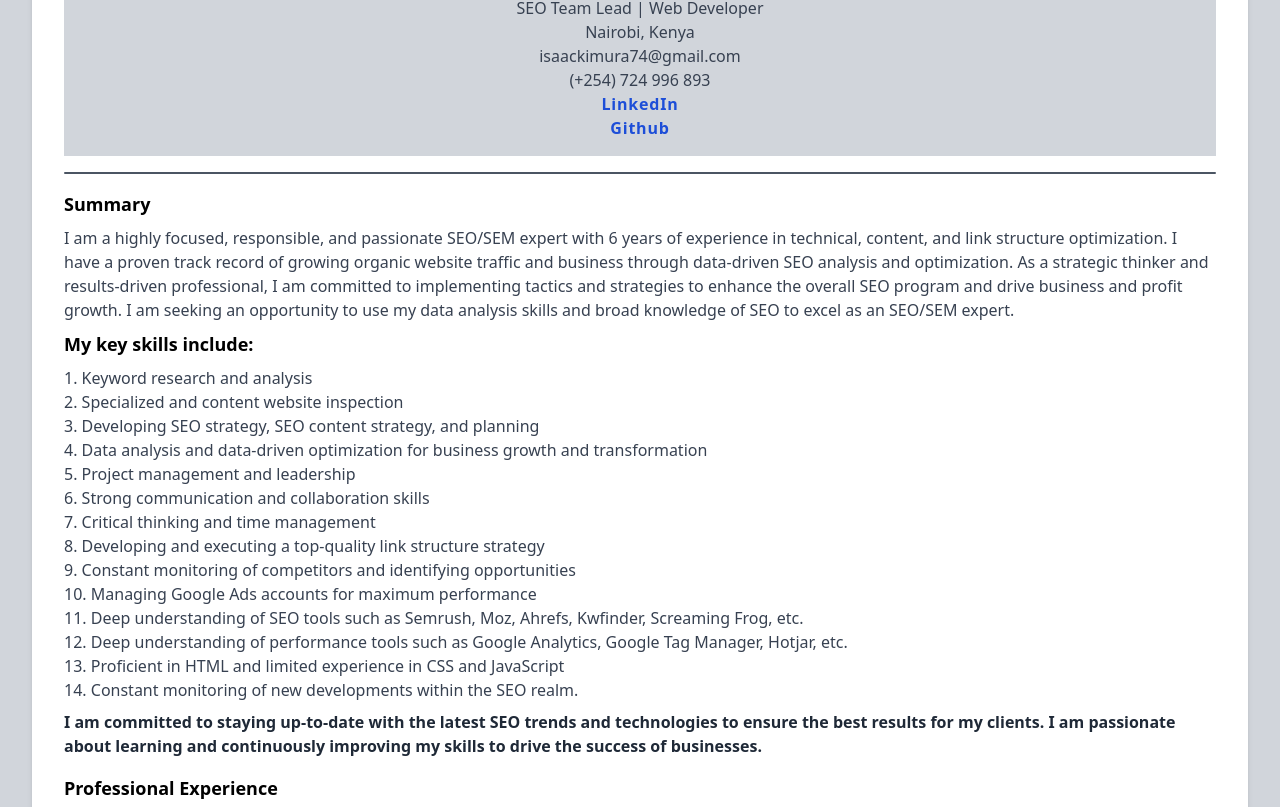
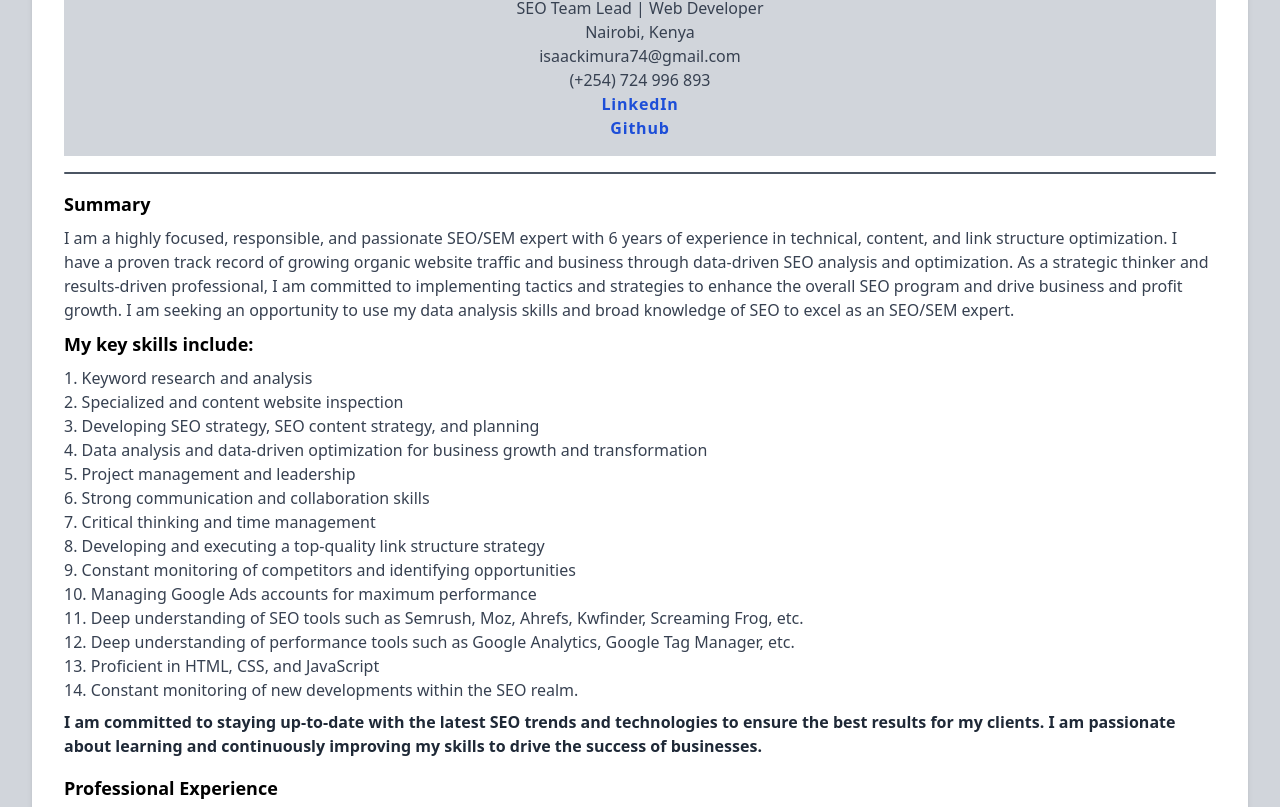
Before and after one commit to KKaranja/Isaac-K-Karanja, a plain HTML site: page index.html in a window 1280 px wide. Shown: the part 208-1015 px from the top of the page. Drawn offline with nearby package versions, Linux system fonts and the light colour scheme.

```diff
--- a/index.html
+++ b/index.html
@@ -93,11 +93,9 @@
             </li>
             <li>
               Deep understanding of performance tools such as Google Analytics,
-              Google Tag Manager, Hotjar, etc.
+              Google Tag Manager, etc.
             </li>
-            <li>
-              Proficient in HTML and limited experience in CSS and JavaScript
-            </li>
+            <li>Proficient in HTML, CSS, and JavaScript</li>
             <li>
               Constant monitoring of new developments within the SEO realm.
             </li>
```
